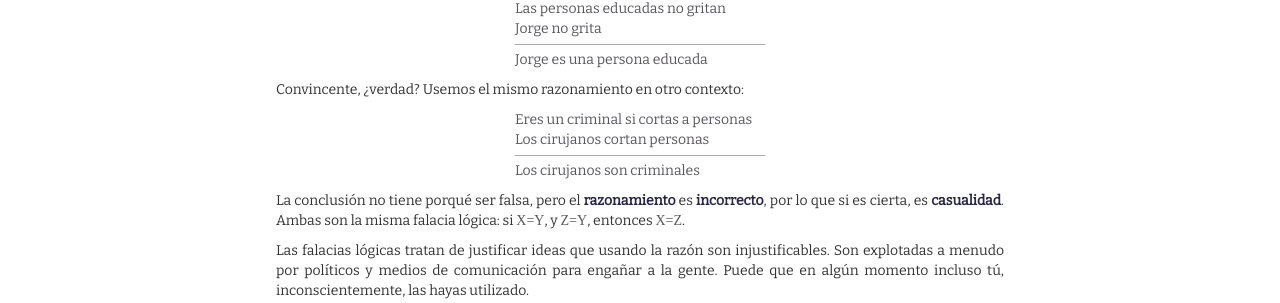
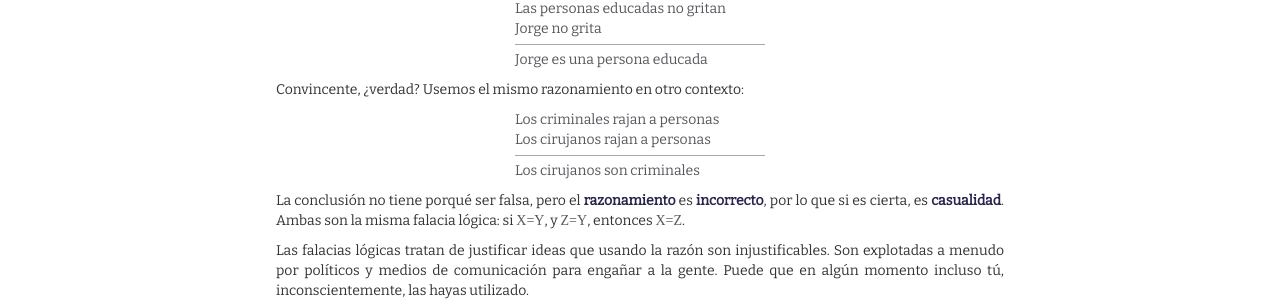
Before and after one commit to jorgebg/falaciaslogicas.com, a Jekyll site: the page built from index.html, in a window 1280 px wide. Shown: the part 129-432 px from the top of the page. Built offline with Jekyll 4.4.1, drawn with Linux system fonts in a browser that asks for light colours; nearby versions of some CDN libraries; some web fonts are replaced.

Commit message:
Corrección falacia cirujano

```diff
--- a/index.html
+++ b/index.html
@@ -21,8 +21,8 @@ keywords: [ falacias lógicas, falacias, razonamientos falaces, razonamiento, ar
 
   <div class="home-example-wrapper">
     <div class="home-example">
-      <p>Eres un criminal si cortas a personas</p>
-      <p>Los cirujanos cortan personas</p>
+      <p>Los criminales rajan a personas</p>
+      <p>Los cirujanos rajan a personas</p>
       <p class="result">Los cirujanos son criminales</p>
     </div>
   </div>
```
